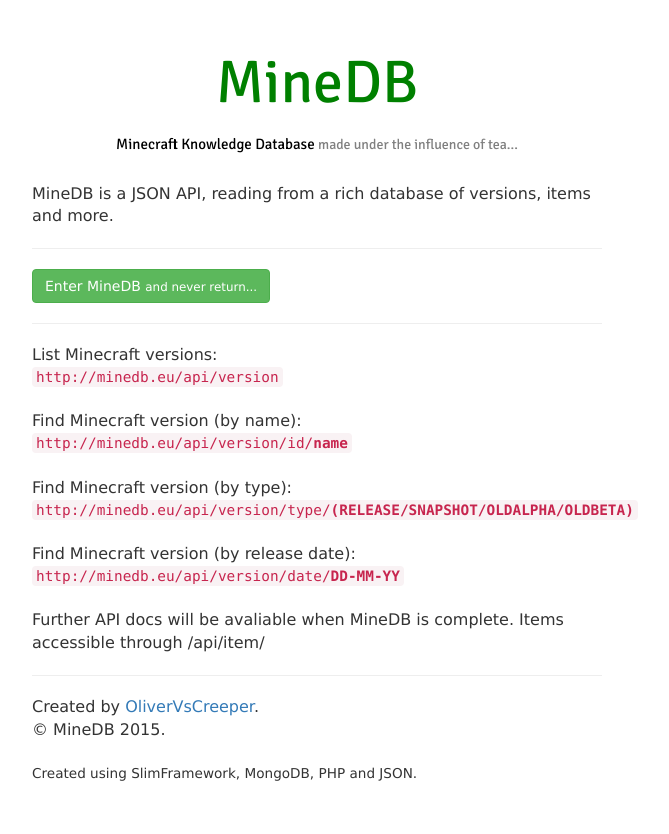
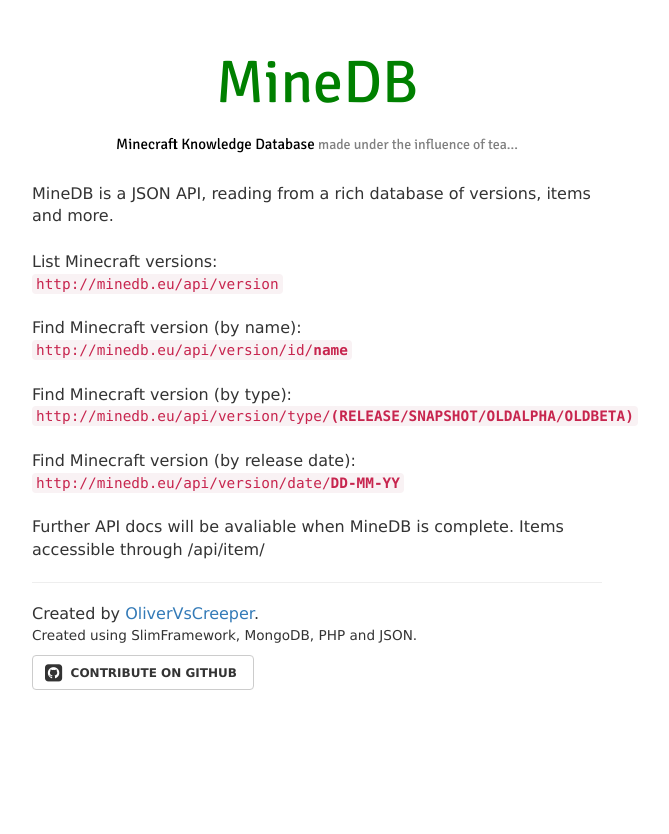
Before and after one commit to oliverdunk/MineDB, a PHP site: page / in a window 1280 px wide. Shown: the whole page, without its empty margins (323-992 px from the left). After the commit the page ends 690 px from the top, so only its background shows below. Run offline with PHP 8.4, Linux system fonts and the light colour scheme; some libraries are stand-ins or nearby versions.

Commit message:
First public release on http://minedb.eu

```diff
--- a/api/modules/versions.php
+++ b/api/modules/versions.php
@@ -3,7 +3,7 @@
 //Creates version lookup (by id)
 $app->get('/version/id/:id', function ($id) {
   require("utils.php");
-  echo json_encode(findone("versions", "id", $id));
+  echo json_encode(findone("versions", "name", $id));
 });
 
 //Creates version lookup (by type)
--- a/index.php
+++ b/index.php
@@ -3,8 +3,11 @@
   <head>
     <title>MineDB</title>
     <link rel="stylesheet" href="https://maxcdn.bootstrapcdn.com/bootstrap/3.3.4/css/bootstrap.min.css">
+    <link rel="stylesheet" href="https://maxcdn.bootstrapcdn.com/font-awesome/4.3.0/css/font-awesome.min.css">
     <link rel="stylesheet" href="style.css">
-    <link href='http://fonts.googleapis.com/css?family=Signika:400,600,700,300' rel='stylesheet' type='text/css'>  </head>
+    <link href='http://fonts.googleapis.com/css?family=Signika:400,600,700,300' rel='stylesheet' type='text/css'>
+    <meta name="viewport" content="width=device-width, initial-scale=1">
+  </head>
 
   <body>
     <div class="container">
@@ -13,10 +16,7 @@
         <?php require "fact.php"; ?>
         <h2>Minecraft Knowledge Database <small><?php echo $fact;?>...</small></h2>
       </div>
-      MineDB is a JSON API, reading from a rich database of versions, items and more.
-      <hr>
-      <a href="/api"><button class="btn btn-success">Enter MineDB <small>and never return...</small></button></a>
-      <hr>
+      MineDB is a JSON API, reading from a rich database of versions, items and more.<br><br>
       List Minecraft versions:
       <br><code>http://minedb.eu/api/version</code>
       <br><br>
@@ -32,9 +32,15 @@
       Further API docs will be avaliable when MineDB is complete.
       Items accessible through /api/item/
       <hr>
-      Created by <a href="http://www.olivervscreeper.co.uk">OliverVsCreeper</a>.
-      <br>&copy; MineDB 2015.<br><br>
-      <small>Created using SlimFramework, MongoDB, PHP and JSON.</small>
+      Created by <a href="http://www.olivervscreeper.co.uk">OliverVsCreeper</a>.<br>
+      <small>
+        Created using SlimFramework, MongoDB, PHP and JSON.<br>
+        <a href="http://github.com/olivervscreeper/mineDB">
+          <div class='btn btn-default'>
+              <span class='fa fa-github-square'></span>
+              <span class='git-text'>Contribute on GitHub</span>
+          </div>
+        </a>
     </div>
   </body>
 
--- a/style.css
+++ b/style.css
@@ -24,3 +24,16 @@
   color: gray;
   font-size: 14px;
 }
+.btn-default{
+  margin-top: 10px;
+}
+.fa-github-square{
+    vertical-align: middle;
+    font-size: 20px;
+}
+.git-text{
+  padding: 4px;
+  font-size: 12px;
+  text-transform: uppercase;
+  font-weight: 700;
+}
```
Also changed, not shown: api/index.php (+6 -4 lines), api/modules/easter.php (added, +8 -0 lines), api/.htaccess (added).
